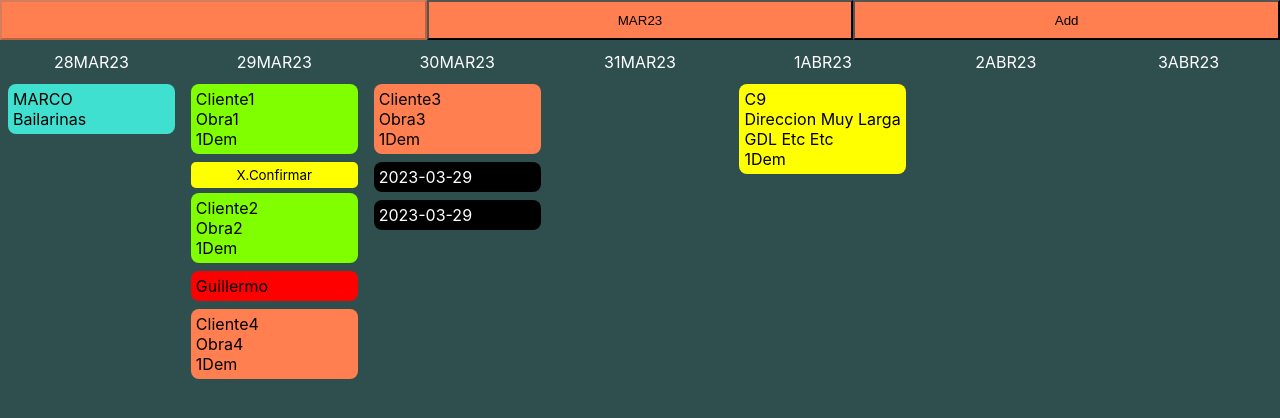
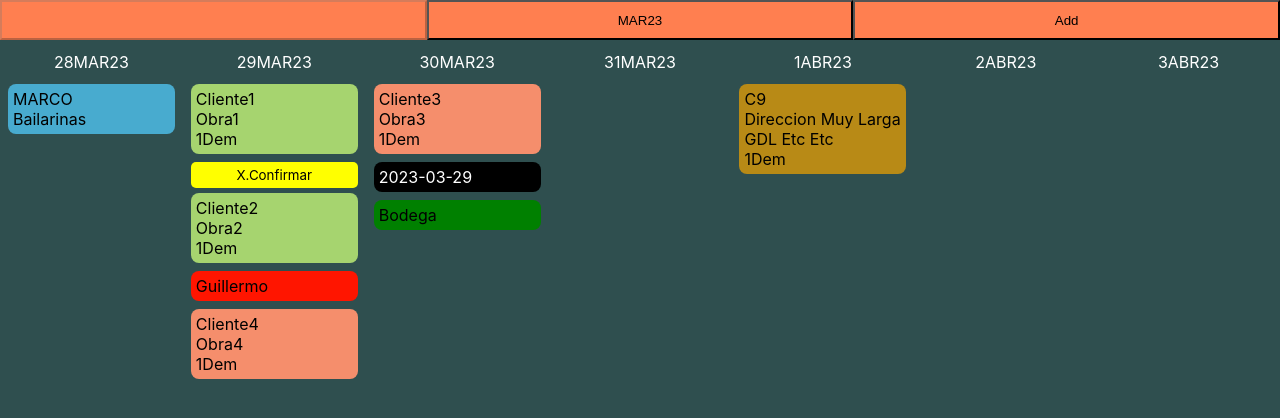
Before and after one commit to DanielBarragan96/ruta-js, a React (Create React App) app: page / in a window 1280 px wide. Shown: the top 418 px of the page. Built offline with nearby package versions, Linux system fonts and the light colour scheme.

Commit message:
Fix task colors

```diff
--- a/src/Task.css
+++ b/src/Task.css
@@ -6,23 +6,27 @@
 }
 
 .task.taskType_entrada {
-  background-color: chartreuse;
+  background-color: #a6d46f;
 }
 
 .task.taskType_salida {
-  background-color: coral;
+  background-color: #f58e6c;
 }
 
 .task.taskType_mantenimiento {
-  background-color: yellow;
+  background-color: #b88a16;
 }
 
 .task.taskType_proveedor {
-  background-color: turquoise;
+  background-color: #48abcf;
 }
 
 .task.taskType_divisor {
-  background-color: red;
+  background-color: #ff1500;
+}
+
+.task.taskType_bodega {
+  background-color: green;
 }
 
 .task.taskType_none {
--- a/src/Task.jsx
+++ b/src/Task.jsx
@@ -14,6 +14,8 @@ function getTaskType(taskType) {
       return "taskType_mantenimiento";
     case "D":
       return "taskType_divisor";
+    case "B":
+      return "taskType_bodega";
     default:
       return "taskType_none";
   }
@@ -24,6 +26,8 @@ export default function Task({ task, index }) {
   let innerComponent = <></>;
   if (taskType === "taskType_none") {
     innerComponent = <>{task.date}</>;
+  } else if (taskType === "taskType_bodega") {
+    innerComponent = <>Bodega</>;
   } else {
     innerComponent = (
       <>
```
